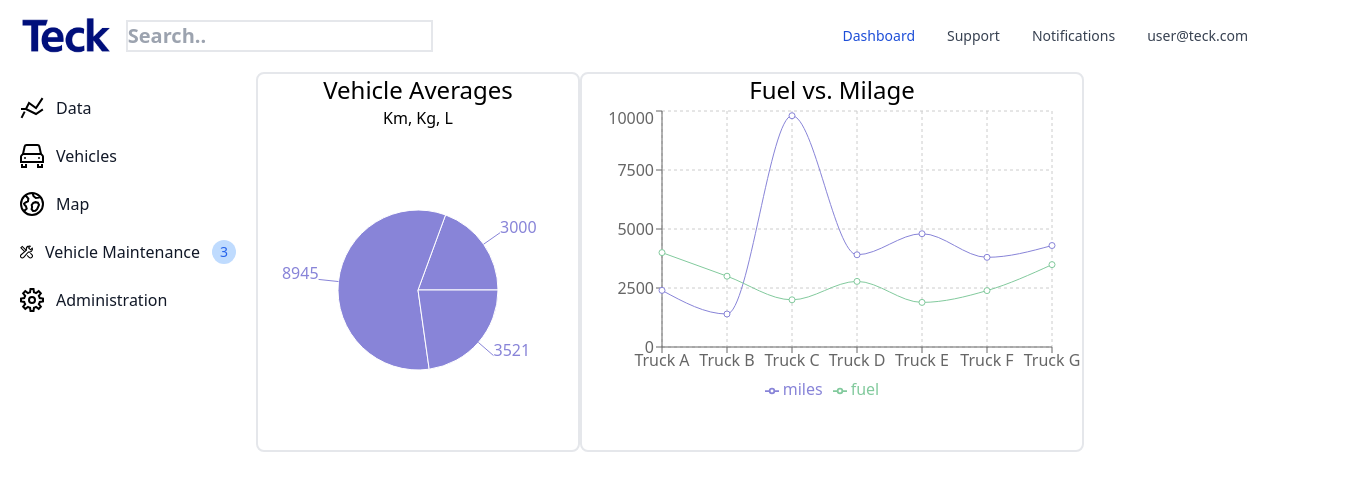
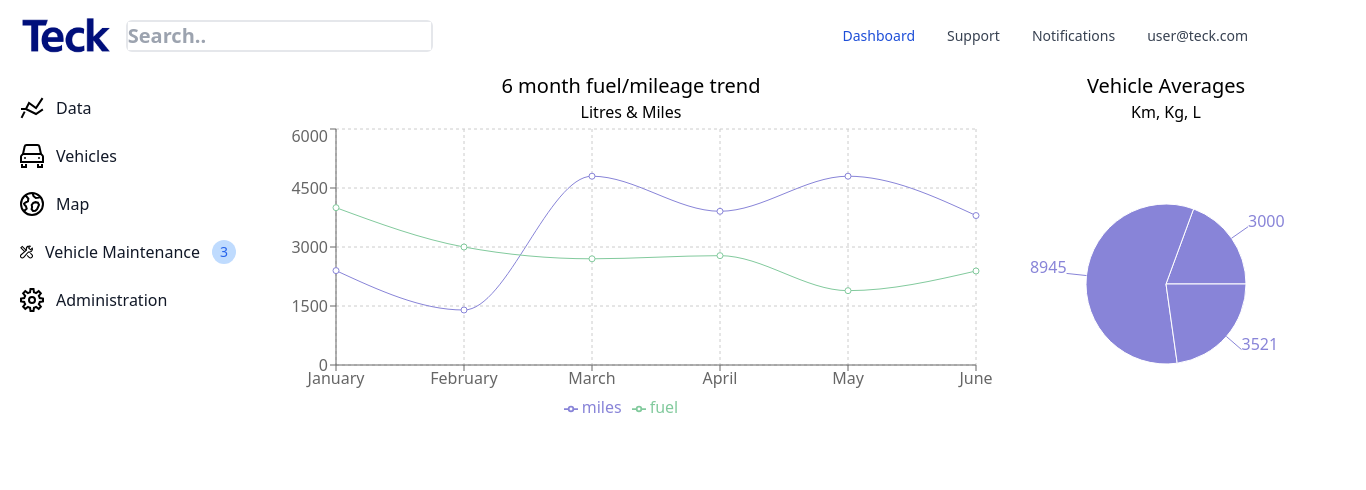
Before and after one commit to zw0ng/QDS2023, a Next.js app in the folder teck-app/: page / in a window 1280 px wide. Shown: the top 490 px of the page, 1366 px wide, since content can reach past the window. Built offline with nearby package versions, Linux system fonts and the light colour scheme.

Commit message:
moved graphs and added dates for trends on line graph

```diff
--- a/teck-app/components/avg-chart.tsx
+++ b/teck-app/components/avg-chart.tsx
@@ -11,7 +11,7 @@ const Averageschart = () => {
 
     return (
         <div className="App">
-        <h1 className='text-2xl text-center'>Vehicle Averages</h1>
+        <h1 className='text-xl text-center'>Vehicle Averages</h1>
         <h2 className='text-center'>Km, Kg, L</h2>
         <PieChart width={400} height={400} className="-m-10">
           <Pie
--- a/teck-app/components/fuel-mile-chart.tsx
+++ b/teck-app/components/fuel-mile-chart.tsx
@@ -3,55 +3,50 @@ import { LineChart, Line, XAxis, YAxis, CartesianGrid, Tooltip, Legend, Responsi
 
 const data = [
   {
-    name: 'Truck A',
+    name: 'January',
     fuel: 4000,
     miles: 2400,
     amt: 2400,
   },
   {
-    name: 'Truck B',
+    name: 'February',
     fuel: 3000,
     miles: 1398,
     amt: 2210,
   },
   {
-    name: 'Truck C',
-    fuel: 2000,
-    miles: 9800,
+    name: 'March',
+    fuel: 2700,
+    miles: 4800,
     amt: 2290,
   },
   {
-    name: 'Truck D',
+    name: 'April',
     fuel: 2780,
     miles: 3908,
     amt: 2000,
   },
   {
-    name: 'Truck E',
+    name: 'May',
     fuel: 1890,
     miles: 4800,
     amt: 2181,
   },
   {
-    name: 'Truck F',
+    name: 'June',
     fuel: 2390,
     miles: 3800,
     amt: 2500,
-  },
-  {
-    name: 'Truck G',
-    fuel: 3490,
-    miles: 4300,
-    amt: 2100,
   },
 ];
 
 const Fuelchart = () => {
     return (
                 <div>
-        <h1 className='text-2xl text-center'>Fuel vs. Milage</h1>
+        <h1 className='text-xl text-center'>6 month fuel/mileage trend</h1>
+        <h2 className='text-center'>Litres & Miles</h2>
         <LineChart
-          width={500}
+          width={750}
           height={300}
           data={data}
           margin={{
--- a/teck-app/components/topnav.tsx
+++ b/teck-app/components/topnav.tsx
@@ -3,12 +3,12 @@ import Image from "next/image";
 
 const Topnav = () => {
     return (             <nav>
-<nav className="bg-white border-gray-200 px-2 sm:px-4 py-2.5 rounded dark:bg-gray-900">
+<nav className="bg-white border-gray-200 px-2 sm:px-4 py-2.5 rounded-sm dark:bg-gray-900">
   <div className="container flex flex-wrap items-center justify-between mx-auto">
     <a href="https://www.teck.com/" className="flex items-center">
         <Image src="/teck-logo.png" width={100} height={150} alt="Teck Logo" />
     </a>
-    <span className="self-center text-xl font-semibold whitespace-nowrap dark:text-white border-2 mr-96">
+    <span className="self-center text-xl font-semibold whitespace-nowrap dark:text-white border-2 mr-96 rounded-md">
         <input type="text" placeholder="Search.."/>
       </span>
 
@@ -18,7 +18,7 @@ const Topnav = () => {
 
 
     <div className="hidden w-full md:block md:w-auto" id="navbar-default">
-      <ul className="flex flex-col p-4 mt-4 border border-gray-100 rounded-lg bg-gray-50 md:flex-row md:space-x-8 md:mt-0 md:text-sm md:font-medium md:border-0 md:bg-white dark:bg-gray-800 md:dark:bg-gray-900 dark:border-gray-700">
+      <ul className="flex flex-col p-4 mt-4 border border-gray-100 rounded-lg bg-violet-100 md:flex-row md:space-x-8 md:mt-0 md:text-sm md:font-medium md:border-0 md:bg-white dark:bg-gray-800 md:dark:bg-gray-900 dark:border-gray-700">
         <li>
           <a href="#" className="block py-2 pl-3 pr-4 text-white bg-blue-700 rounded md:bg-transparent md:text-blue-700 md:p-0 dark:text-white" aria-current="page">
             Dashboard</a>
--- a/teck-app/pages/index.tsx
+++ b/teck-app/pages/index.tsx
@@ -22,11 +22,11 @@ export default function Home() {
       <Topnav/>
       <div className='flex'>
         <SideNav/>
-          <div className='border-2 rounded-lg'>
-            <Averageschart/>
+          <div className='rounded-lg'>
+            <Fuelchart/>
           </div>
-          <div className='border-2 rounded-lg'>
-            <Fuelchart/>
+          <div className='rounded-lg'>
+          <Averageschart/>
           </div>
       </div>
 
```
